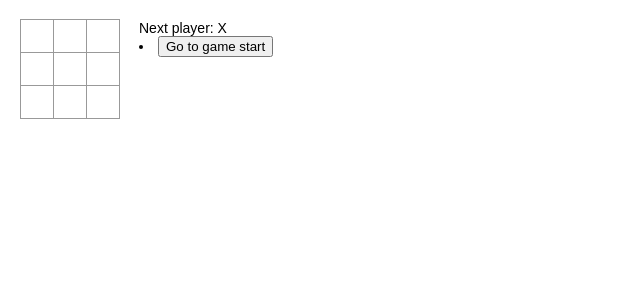
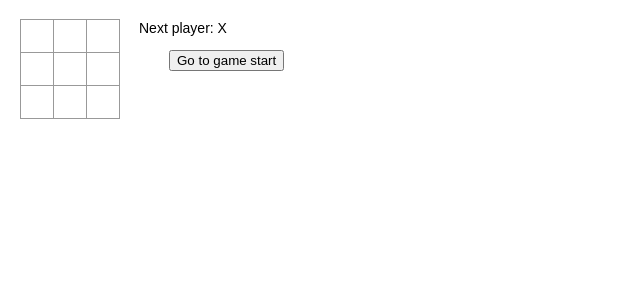
Before and after one commit to neal-nankivell/react-tutorial-16.9.0, a React (Create React App) app: page / in a window 1280 px wide. Shown: the top 300 px of the page, without its empty margins (0-640 px from the left). Built offline with nearby package versions, Linux system fonts and the light colour scheme.

Commit message:
Added ordered list wrapper for the game history list

```diff
--- a/src/GameHistory.tsx
+++ b/src/GameHistory.tsx
@@ -16,7 +16,7 @@ class GameHistory extends React.PureComponent<GameHistoryProps> {
         </li>
       );
     });
-    return moves;
+    return <ol style={{ listStyleType: 'none' }}>{moves}</ol>;
   }
 }
 
```
